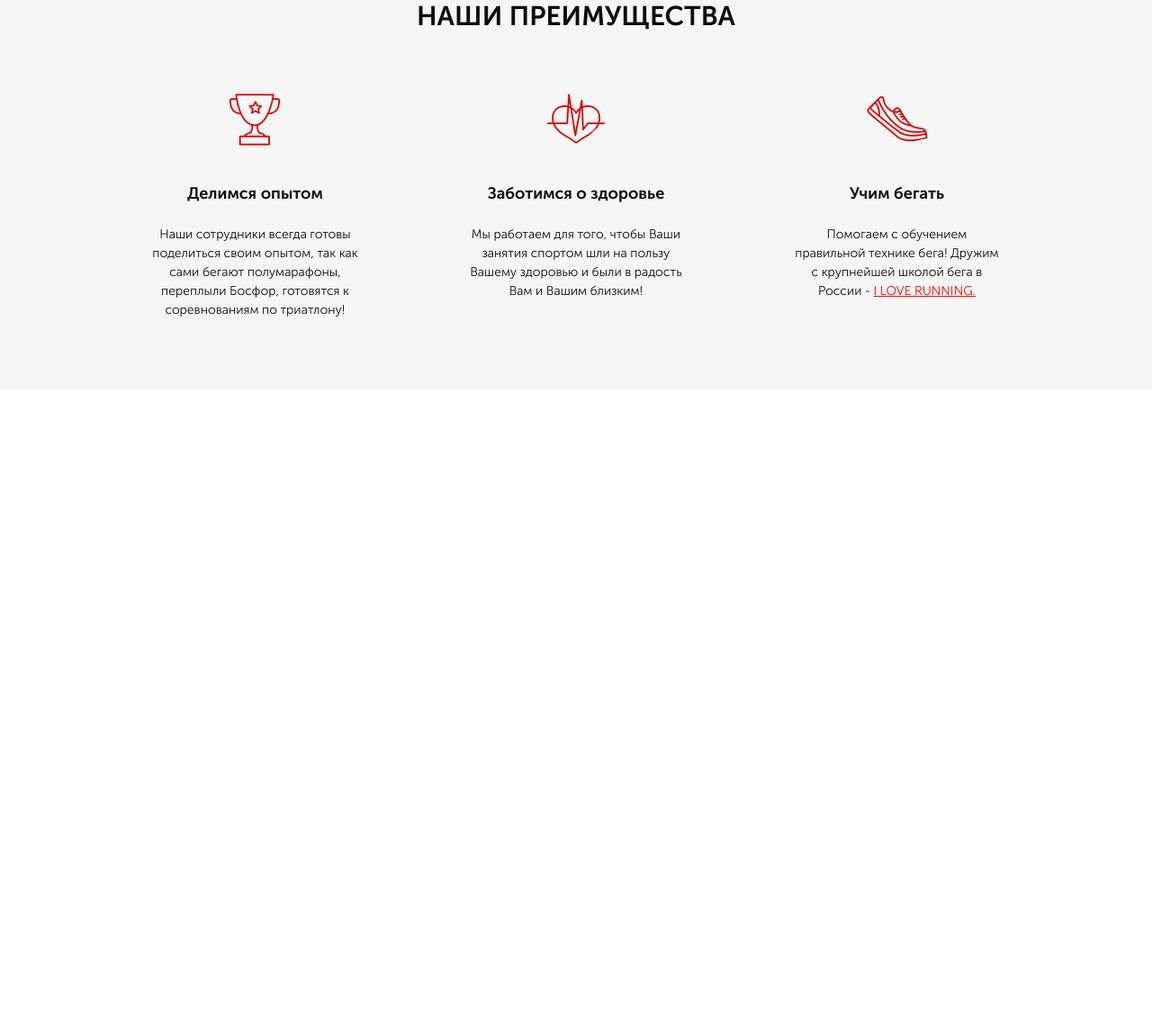
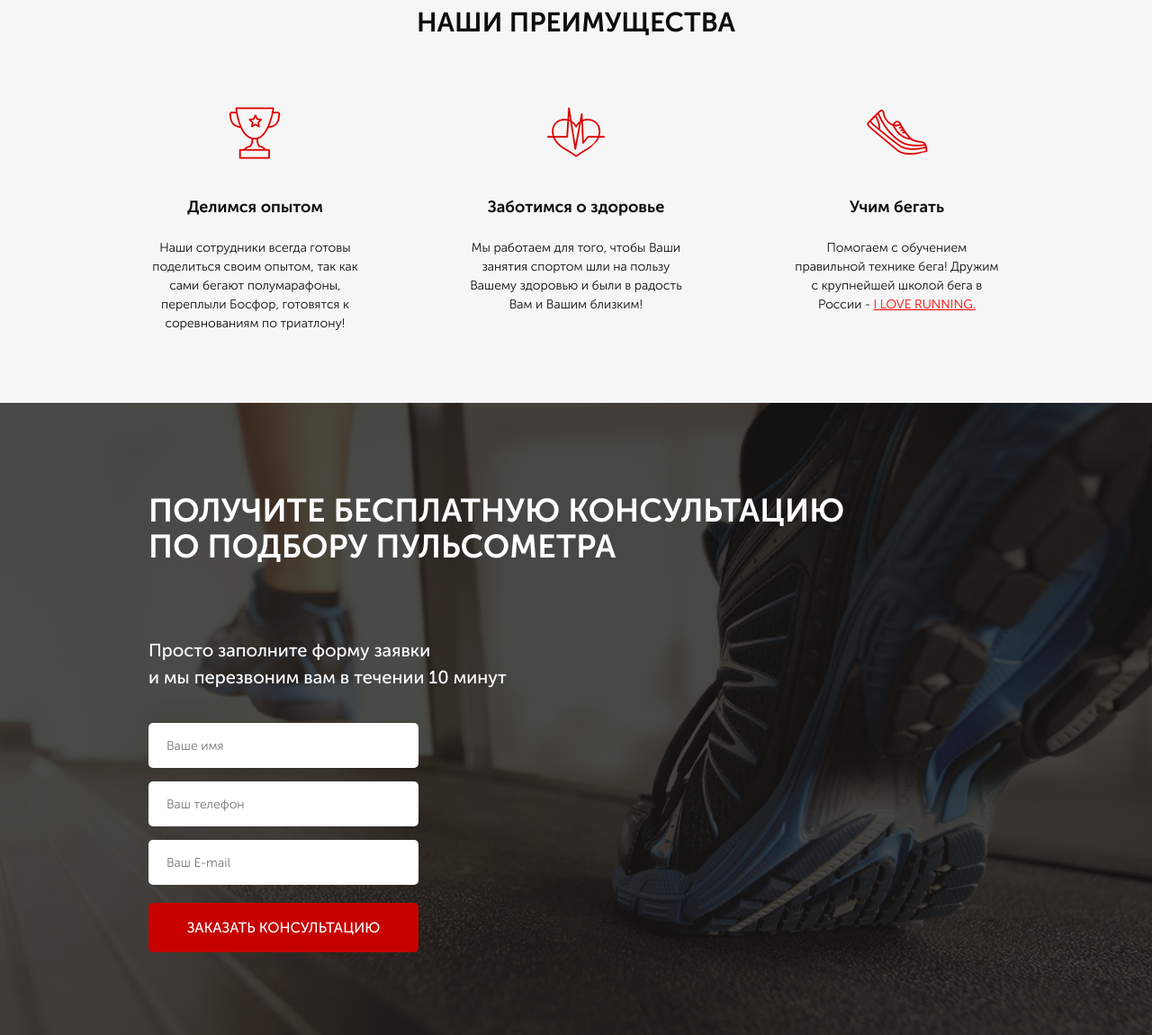
Before and after one commit to ArtemLPC/puls_project, a website: page src/index.html in a window 1280 px wide. Shown: the part 750-1901 px from the top of the page at 90% size. Before the commit the page ends 1183 px from the top, so only its background shows below. Drawn offline with Linux system fonts and the light colour scheme.

Commit message:
add section - consultation

```diff
--- a/src/index.html
+++ b/src/index.html
@@ -67,5 +67,23 @@
         </div>
     </div>
 
+    <div class="consultation">
+        <div class="container">
+
+            <h2 class="titles titles_left">Получите бесплатную консультацию<br>по подбору пульсометра </h2>
+
+            <div class="consultation__descr">Просто заполните форму заявки<br>и мы перезвоним вам в течении 10 минут</div>
+
+            <form class="feed-form" action="#">
+                <input name="name" required placeholder="Ваше имя" type="text">
+                <input name="phone" required placeholder="Ваш телефон" type="number">
+                <input name="email" required placeholder="Ваш E-mail" type="email">
+
+                <button class="button button_submit">заказать кОНСУЛЬТАЦИЮ</button>
+            </form>
+
+        </div>
+    </div>
+
 </body>
 </html>
--- a/src/sass/blocks/_button.scss
+++ b/src/sass/blocks/_button.scss
@@ -14,4 +14,9 @@
         font-size: 16px;
         text-transform: uppercase;
     }
+    &_submit {
+        width: 100%;
+        height: 55px;
+        font-size: 16px;
+    }
 }
--- /dev/null
+++ b/src/sass/blocks/_consultation.scss
@@ -0,0 +1,11 @@
+.consultation {
+    min-height: 680px;
+    padding: 100px 0 92px 0;
+    background: url(../../img/bg2.png) center (center/cover) no-repeat;
+    &__descr {
+        color: #ffffff;
+        font-size: 20px;
+        font-weight: 500;
+        margin-bottom: 36px;
+    }
+}
--- /dev/null
+++ b/src/sass/blocks/_forms.scss
@@ -0,0 +1,19 @@
+.feed-form {
+    width: 300px;
+    input {
+        width: 100%;
+        height: 50px;
+        border-radius: 5px;
+        background-color: #ffffff;
+        margin-bottom: 15px;
+        color: #4b4b4b;
+        font-size: 14px;
+        font-weight: 300;
+        padding: 0 20px;
+        border: none;
+        &:nth-child(3) {
+            margin-bottom: 20px;
+        }
+    }
+
+}
--- a/src/sass/blocks/_titles.scss
+++ b/src/sass/blocks/_titles.scss
@@ -2,7 +2,15 @@
     color: #0d0d0d;
     font-size: 30px;
     font-weight: 700;
-    line-height: 30px;
     margin-bottom: 65px;
     text-align: center;
+    text-transform: uppercase;
+    &_left {
+        color: #ffffff;
+        font-size: 36px;
+        font-weight: 700;
+        text-align: left;
+        line-height: 40px;
+        margin-bottom: 80px;
+    }
 }
--- a/src/sass/style.scss
+++ b/src/sass/style.scss
@@ -9,3 +9,5 @@
 @import 'blocks/button';
 @import 'blocks/advantages';
 @import 'blocks/titles';
+@import 'blocks/consultation';
+@import 'blocks/forms';
```
Also changed, not shown: src/css/style.min.css.
